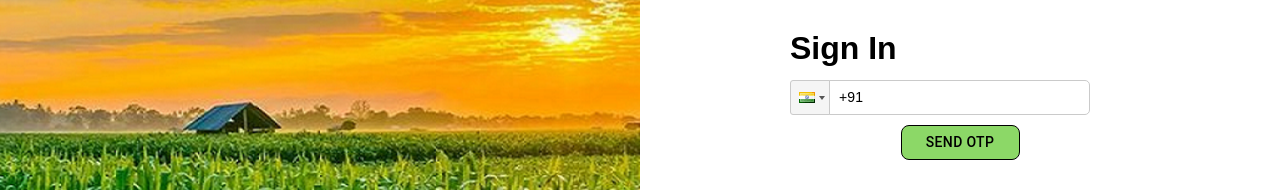
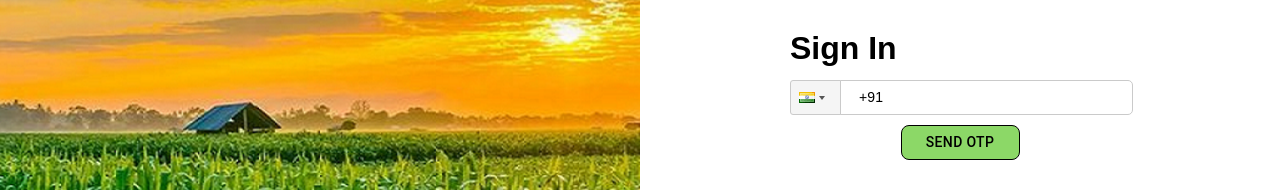
Before and after one commit to vaidehipatel311/carbon-mint-1, a React (Create React App) app: page / in a window 1280 px wide. Shown: the part 231-421 px from the top of the page. Built offline with nearby package versions, Linux system fonts and the light colour scheme.

Commit message:
modified

```diff
--- a/src/Pages/Login/index.js
+++ b/src/Pages/Login/index.js
@@ -1,4 +1,4 @@
-import React, { useState } from 'react'
+import React, { useState, useEffect } from 'react'
 import './style.css'
 import { Link } from 'react-router-dom'
 import Grid from '@mui/material/Grid';
@@ -11,7 +11,6 @@ import { connect } from 'react-redux'
 import * as action from '../../Services/Login/actions';
 import { useFormik } from 'formik';
 import { useNavigate } from 'react-router-dom';
-import 'firebase/compat/auth';
 import 'react-phone-input-2/lib/style.css'
 import { RecaptchaVerifier, signInWithPhoneNumber } from 'firebase/auth'
 import { auth } from '../../firebase';
@@ -23,8 +22,32 @@ function Login({ addUser }) {
 
     const [showOtp, setShowOtp] = useState(false);
     const [otp, setOtp] = useState('');
-    const [phoneNo,setPhoneNo] = useState('')
+    const [phoneNo, setPhoneNo] = useState('')
     const [phoneOtp, setPhoneOtp] = useState(null)
+    const [remainingTime, setRemainingTime] = useState(60);
+    const [recaptchaVerifier, setRecaptchaVerifier] = useState(null);
+
+
+    useEffect(() => {
+        let timer;
+        if (showOtp) {
+            timer = setInterval(() => {
+                setRemainingTime(prevTime => {
+                    if (prevTime === 0) {
+                        clearInterval(timer);
+                        setShowOtp(false);
+                        return prevTime;
+                    }
+                    return prevTime - 1;
+                });
+            }, 1000);
+        } else {
+            setRemainingTime(60);
+        }
+
+        return () => clearInterval(timer);
+    }, [showOtp]);
+
 
     const validate = values => {
         const errors = {};
@@ -51,20 +74,19 @@ function Login({ addUser }) {
 
     const handleClick = async () => {
         try {
-            console.log(phoneNo);
-            const recaptcha = new RecaptchaVerifier(auth,'recaptcha', {
+
+            const recaptcha = new RecaptchaVerifier(auth, "recaptcha", {
                 size: 'invisible',
-                callback: (response) => {
-                }
+                'callback': () => { }
             })
-            const options = {
-                displayName: 'is you verification code for Carbon-mint.'
-            };
+            setRecaptchaVerifier(recaptcha);
 
-            const confirmationResult = await signInWithPhoneNumber(auth, `+${phoneNo}`, recaptcha, options);
-            console.log(confirmationResult)
+            setShowOtp(true);
+
+            const confirmationResult = await signInWithPhoneNumber(auth, `+${phoneNo}`, recaptcha);
+            console.log(confirmationResult);
             setPhoneOtp(confirmationResult);
-            setShowOtp(true);
+
         } catch (error) {
             console.error('Error sending OTP:', error);
         }
@@ -72,14 +94,14 @@ function Login({ addUser }) {
 
     const handleVerifyOTP = async () => {
         try {
-            if(otp === ''){
+            if (otp === '') {
                 alert('Please enter otp.')
             }
-            else{
-            const data =  phoneOtp.confirm(otp)
+            else {
+                const data = phoneOtp.confirm(otp)
                 console.log(data);
-            if(phoneOtp.confirm(otp)){
-                addUser(phoneNo,otp)
+                if (phoneOtp.confirm(otp)) {
+                    addUser(phoneNo, otp)
                     navigate('/dashboard');
                 }
             }
@@ -106,32 +128,24 @@ function Login({ addUser }) {
                     <Grid xs={12}>
                         <Typography className="signintext" variant="p">Sign In</Typography>
                     </Grid>
-                    {showOtp ? (
-                        <>
                     <Grid xs={12}>
                         <PhoneInput
                             country={'in'}
                             name="phoneNo"
-                                        value={formik.values.phoneNo}
-                                        onChange={formik.handleChange}
+                            value={phoneNo}
+                            onChange={(phoneNo) => setPhoneNo(phoneNo)}
                             inputProps={{
                                 name: 'phoneNo',
                                 required: true,
                                 autoFocus: true
                             }}
+                            inputStyle={{ width: '95%' }}
                             inputClass="login-textfield"
-                                        dropdownClass="phone-dropdown" />
-                                {/* <TextField
-                                    name="phoneNo"
-                                    value={formik.values.phoneNo}
-                                    onChange={formik.handleChange}
-                                    type="text"
-                                    sx={{ marginTop: '16px' }}
-                                    label="Phone Number"
-                                    required
-                                    className="login-textfield"
-                                /> */}
+                        />
                     </Grid>
+                    <div id="recaptcha"></div>
+                    {showOtp && (
+                        <>
                             <Grid xs={12}>
                                 <TextField
                                     name="otp"
@@ -142,9 +156,12 @@ function Login({ addUser }) {
                                     className="login-textfield"
                                     sx={{ marginTop: '16px' }}
                                 />
+
+                            </Grid>
+                            <Grid xs={12} sx={{ mt: 2, textAlign: 'center' }}>
+                                <Typography variant='p' sx={{ fontSize: 'small', color: 'red' }}>{remainingTime} seconds remaining</Typography>
                             </Grid>
                             <Grid xs={12} sx={{ textAlign: 'center' }}>
-                                <Link to='/dashboard' style={{ textDecoration: 'none', color: 'black' }}>
                                     <Button
                                         sx={{
                                             backgroundColor: '#8CD867',
@@ -156,40 +173,12 @@ function Login({ addUser }) {
                                         className="button"
                                         onClick={handleVerifyOTP}
                                     >Sign In</Button>
-                                </Link>
                             </Grid>
 
-                        </>)
-                        : (
-                            <>
-                                <Grid xs={12}>
-                                    <PhoneInput
-                                        country={'in'}
-                                        name="phoneNo"
-                                        value={phoneNo}
-                                        onChange={(phoneNo)=>setPhoneNo(phoneNo)}
-                                        inputProps={{
-                                            name: 'phoneNo',
-                                            required: true,
-                                            autoFocus: true
-                                        }}
-                                        className="login-textfield"
-                                        dropdownClass="phone-dropdown" />
-                                    {/* <TextField
-                                        name="phoneNo"
-                                        value={formik.values.phoneNo}
-                                        onChange={
-                                            formik.handleChange
-                                        }
-                                        className="login-textfield"
-                                        type="text"
-                                        label="Phone number"
-                                    /> */}
-                                </Grid>
-                                <div id='recaptcha'></div>
-                                {/* {formik.errors.phoneNo ? <Typography color="error" sx={{ textAlign: 'center', mt: 2 }}>{formik.errors.phoneNo}</Typography> : null} */}
+                        </>)}
 
-                                <Grid xs={12} sx={{ textAlign: 'center' }}>
+
+                    {!showOtp && (<Grid xs={12} sx={{ textAlign: 'center' }}>
                         <Button
                             className="button"
                             sx={{
@@ -201,9 +190,8 @@ function Login({ addUser }) {
                             variant="filled"
                             onClick={handleClick}
                         >Send OTP</Button>
-                                </Grid>
+                    </Grid>)}
 
-                            </>)}
 
                     <br></br>
                     <Grid xs={12} sx={{ textAlign: 'center' }}>
--- a/src/Pages/Login/style.css
+++ b/src/Pages/Login/style.css
@@ -40,7 +40,10 @@
 .googleicon {
     margin-top: 10px;
 }
-
+.form-control {
+    left: 20px;
+    width: 100%;
+}
 
 
 @media screen and (max-width:2200px) {
@@ -279,12 +282,22 @@
         font-size: 34px;
     }
 
-    .login-textfield {
+    .login-textfield{
         top: 10px;
         width: 100%;
     }
-
-    .button {
+    .form-control {
+        left: 20px;
+        width: 100%;
+    }
+    .flag-dropdown{
+        display: flex;
+        gap: 10px;
+        margin-top: 10px;
+        width: 15%;
+        height: 100%;
+    }
+     .button {
         top: 30px;
     }
 
--- a/src/firebase.js
+++ b/src/firebase.js
@@ -1,5 +1,6 @@
 import { initializeApp } from "firebase/app";
 import { getAuth } from "firebase/auth";
+
 const firebaseConfig = {
   apiKey: "AIzaSyB52DDwoH6glIZPhoZIwAoSGzNXtqfra7Q",
   authDomain: "phone-auth-7e808.firebaseapp.com",
```
Lines whose indentation alone changed are shown as unchanged.
